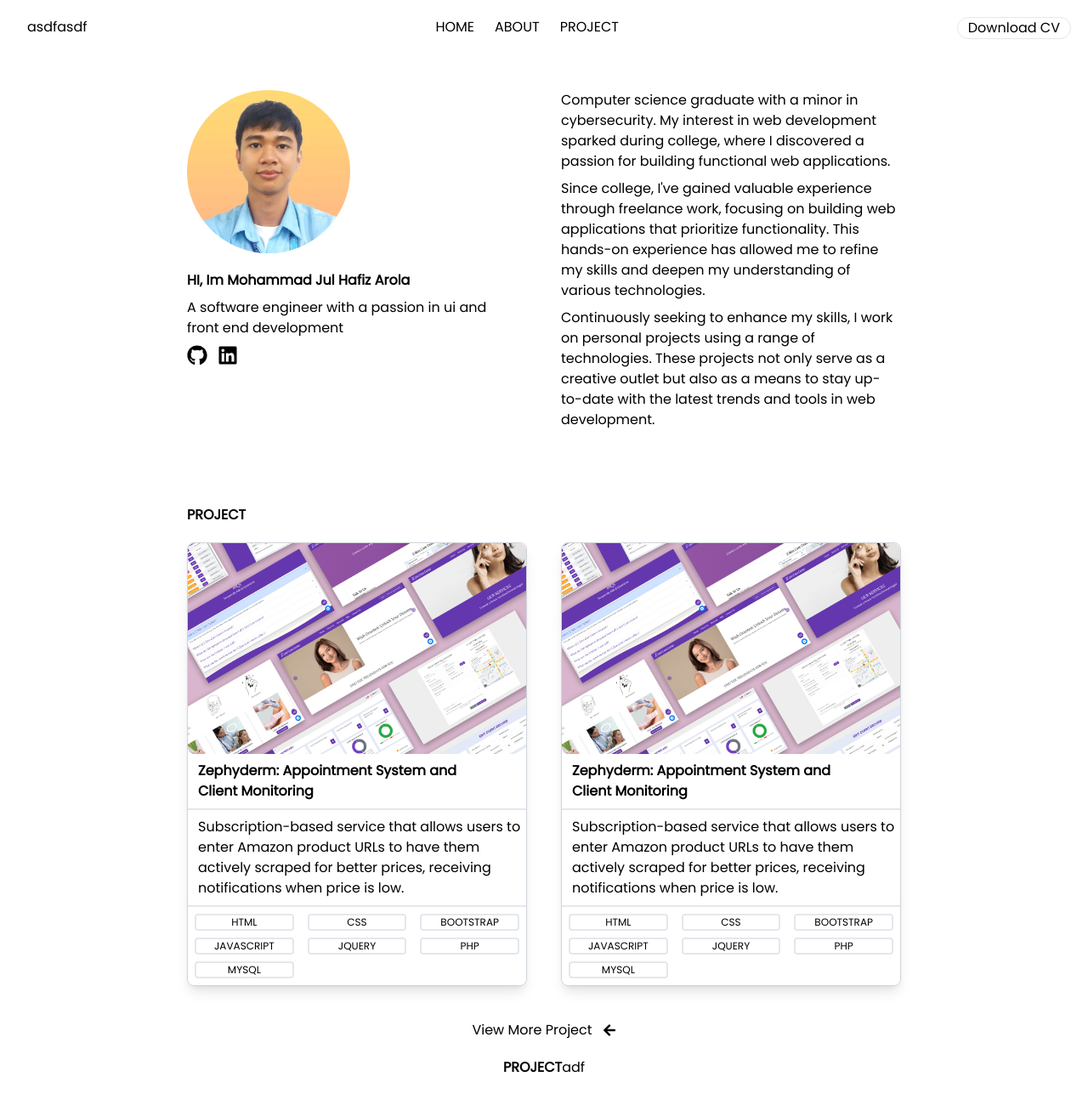
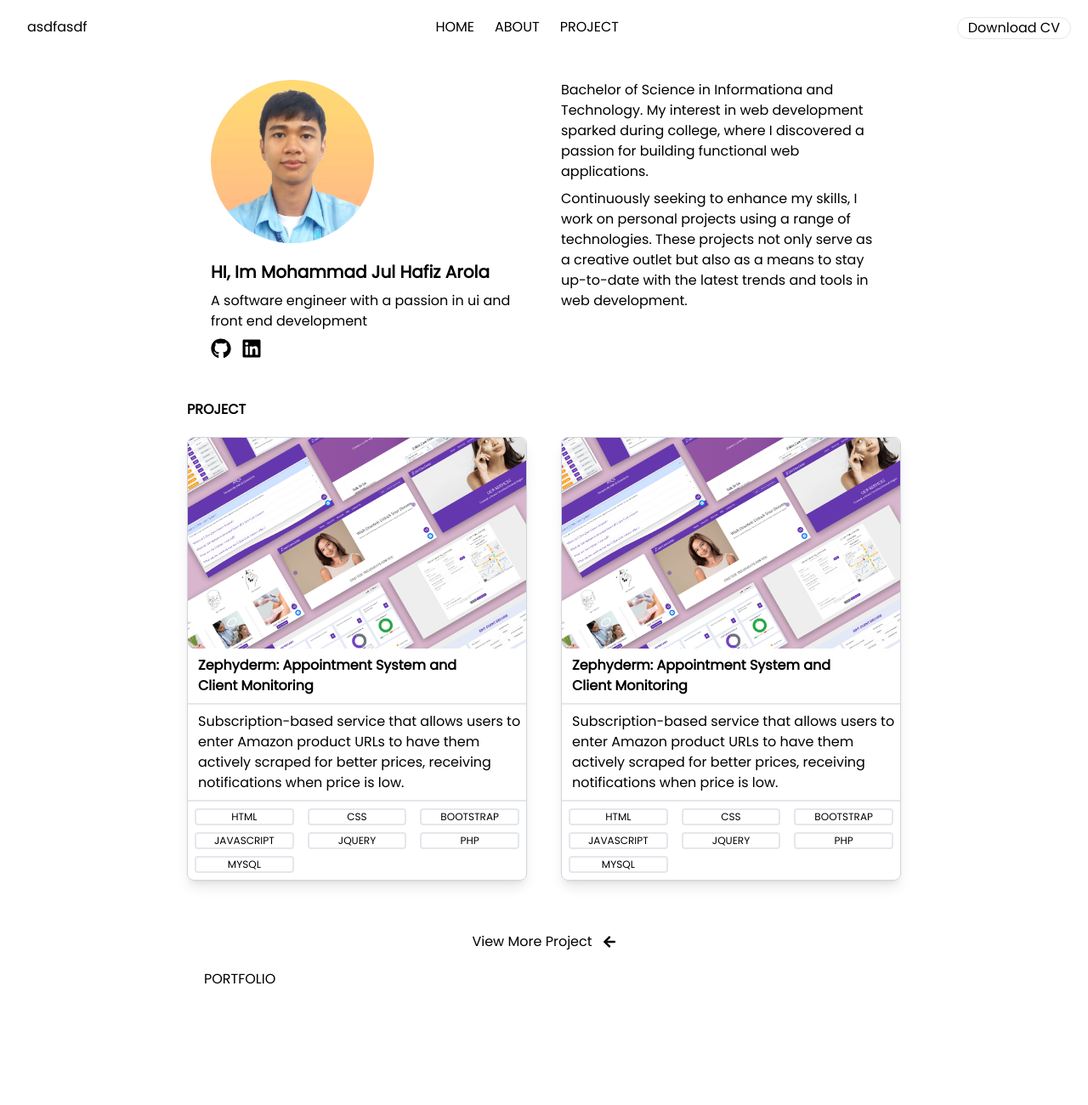
Before and after one commit to HydroKaido/Portfolio, a React (Vite) app: page /home in a window 1280 px wide. Shown: the top 1300 px of the page at 85% size. After the commit the page ends 1204 px from the top, so only its background shows below. Built offline with nearby package versions, Linux system fonts and the light colour scheme.

Commit message:
(Fix) Profile Side fixing

```diff
--- a/src/page/Home/index.tsx
+++ b/src/page/Home/index.tsx
@@ -9,8 +9,9 @@ function Home() {
     <>
       <Layout>
         <div className="flex justify-center items-center ">
-          <div className="gap-10 md:grid md:grid-cols-2 mt-10">
-            <div className="">
+            <div className="md:w-[750px] xl:w-[800px] mt-7">
+            <div className="gap-10 sm:grid sm:grid-cols-2 mx-2 max-md:mx-4">
+              <div className="flex flex-col justify-center">
                 <div className="max-md:flex max-md:justify-center">
                   <img
                     src={ProfileImage}
@@ -18,33 +19,29 @@ function Home() {
                     className="rounded-full h-48 w-48 mb-5"
                   />
                 </div>
-              <div className="w-[23rem] max-lg:w-[20rem]">
-                <div className="mb-2 font-bold max-md:text-center">
+                <div className="">
+                  <div className="mb-2 font-bold text-xl max-md:text-center">
                     HI, Im Mohammad Jul Hafiz Arola
                   </div>
+
                   <div className="mb-2">
                     A software engineer with a passion in ui and front end
                     development
                   </div>
-                <div className="flex text center mb-2">
+                  <div className="flex mb-2 max-md:justify-center">
                     <FaGithub className="text-2xl me-3" />
                     <FaLinkedin className="text-2xl" />
                   </div>
                 </div>
+
               </div>
-            <div className="w-[25rem] max-lg:w-[20rem]">
+
+              <div className="">
                 <div className=" text-wrap">
                   <div className="mb-2">
-                  Computer science graduate with a minor in cybersecurity. My
+                    Bachelor of Science in Informationa and Technology. My
                     interest in web development sparked during college, where I
                     discovered a passion for building functional web applications.
-                </div>
-                <div className="mb-2">
-                  Since college, I've gained valuable experience through
-                  freelance work, focusing on building web applications that
-                  prioritize functionality. This hands-on experience has allowed
-                  me to refine my skills and deepen my understanding of various
-                  technologies.
                   </div>
                   <div className="mb-2">
                     Continuously seeking to enhance my skills, I work on personal
@@ -55,16 +52,17 @@ function Home() {
                   </div>
                 </div>
               </div>
-            <div></div>
             </div>
           </div>
+        </div>
+
         <div className="flex justify-center items-center mb-10 mx-5">
-          <div className="gap-x-10 gap-y-5 md:grid md:grid-cols-2 mt-10">
+          <div className="gap-x-10 gap-y-5 sm:grid sm:grid-cols-2 mt-10">
             <div>
               <div className="flex flex-row font-bold">PROJECT</div>
             </div>
             <div></div>
-            <div className="card border border-gray-300 rounded-lg shadow-lg md:w-[400px]">
+            <div className="card border border-gray-300 rounded-lg shadow-lg xl:w-[400px] md:w-[350px] mb-5">
               <div></div>
               <div className="rounded-lg overflow-hidden">
                 <img src={Zephyderm} alt="" className="rounded-t-lg" />
@@ -97,7 +95,7 @@ function Home() {
                   <h2 className="border-2 rounded text-center px-2 mx-2 text-xs mb-2">MYSQL</h2>
               </div>
             </div>
-            <div className="card border border-gray-300 rounded-lg shadow-lg md:w-[400px]">
+            <div className="card border border-gray-300 rounded-lg shadow-lg xl:w-[400px] md:w-[350px] mb-5">
               <div></div>
               <div className="rounded-lg overflow-hidden">
                 <img src={Zephyderm} alt="" className="rounded-t-lg" />
@@ -140,9 +138,12 @@ function Home() {
         </div>
         {/* Experience */}
         <div className="flex justify-center items-center mb-10 mx-5">
-          <div className="flex justify-between items-start font-bold">PROJECT</div>
-          <div>adf</div>
+          <div className="flex justify-between md:w-[800px]">
+              <div>PORTFOLIO</div>
+              <div></div>
           </div>
+</div>
+
 
       </Layout>
     </>
```
Lines whose indentation alone changed are shown as unchanged.
